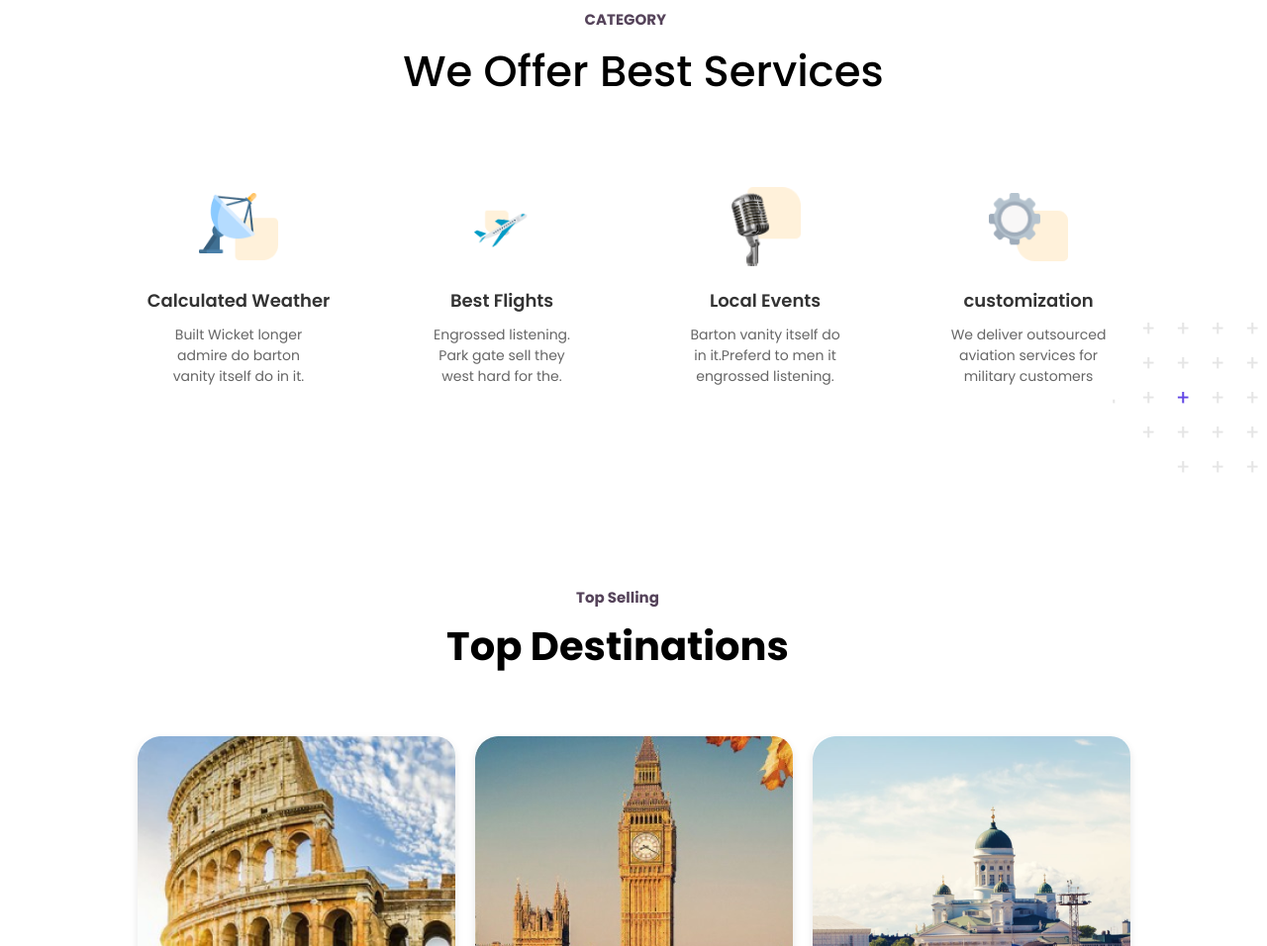
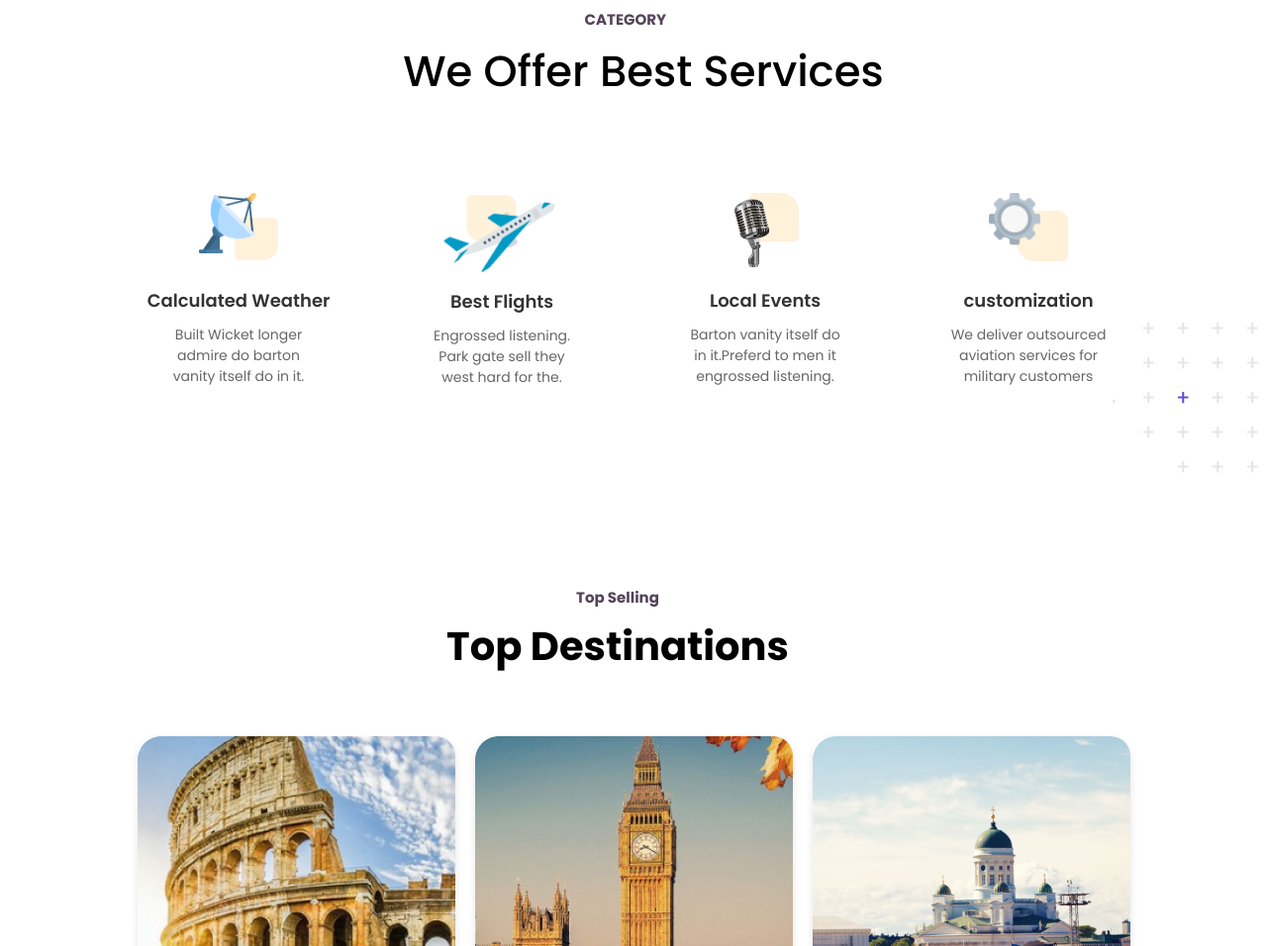
Before and after one commit to arpitmishra04/Tezo-Intern-Task-1, a plain HTML site: page index.html in a window 1280 px wide. Shown: the part 834-1790 px from the top of the page at 99% size. Drawn offline with Linux system fonts and the light colour scheme.

Commit message:
resolved size issue in cards in categories section

```diff
--- a/styles.css
+++ b/styles.css
@@ -195,21 +195,19 @@ main{
 }
 
 .card .img-Flight {
-
-    height: 80px;
-    width:80px;
+    width: 74%;
     object-fit: contain;
-    margin-top: 15px;
+    margin-top: -8%;
+    margin-bottom: -16%;
     border-top-left-radius: 15px;
     border-top-right-radius: 15px;
 }
 
 .card .img-Event{
-
-    height: 80px;
-    width:80px;
+    height: 75px;
+    width: 75px;
     object-fit: contain;
-    margin-top: 15px;
+    margin-top: 9%;
     border-top-left-radius: 15px;
     border-top-right-radius: 15px;
 }
```
